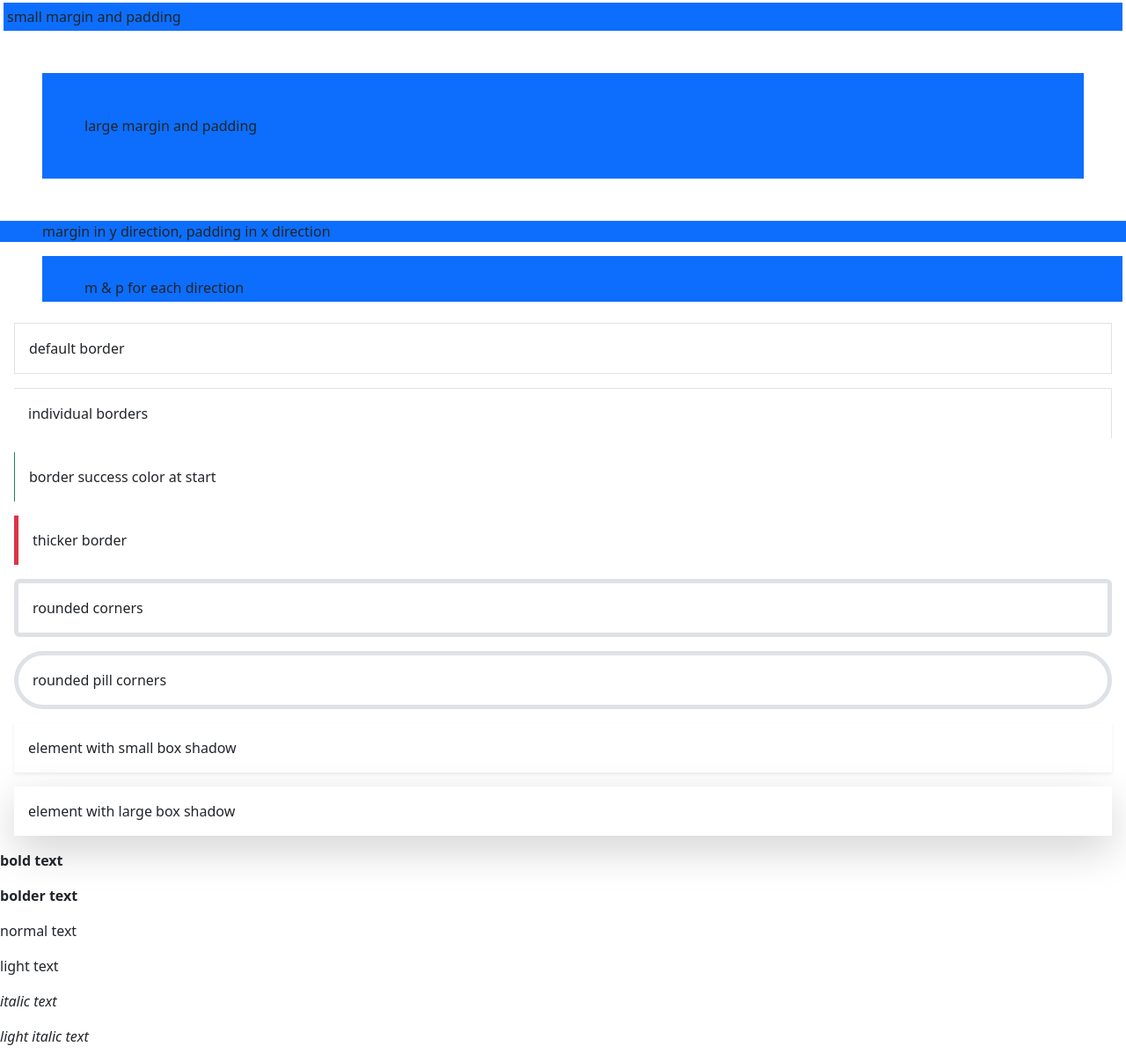
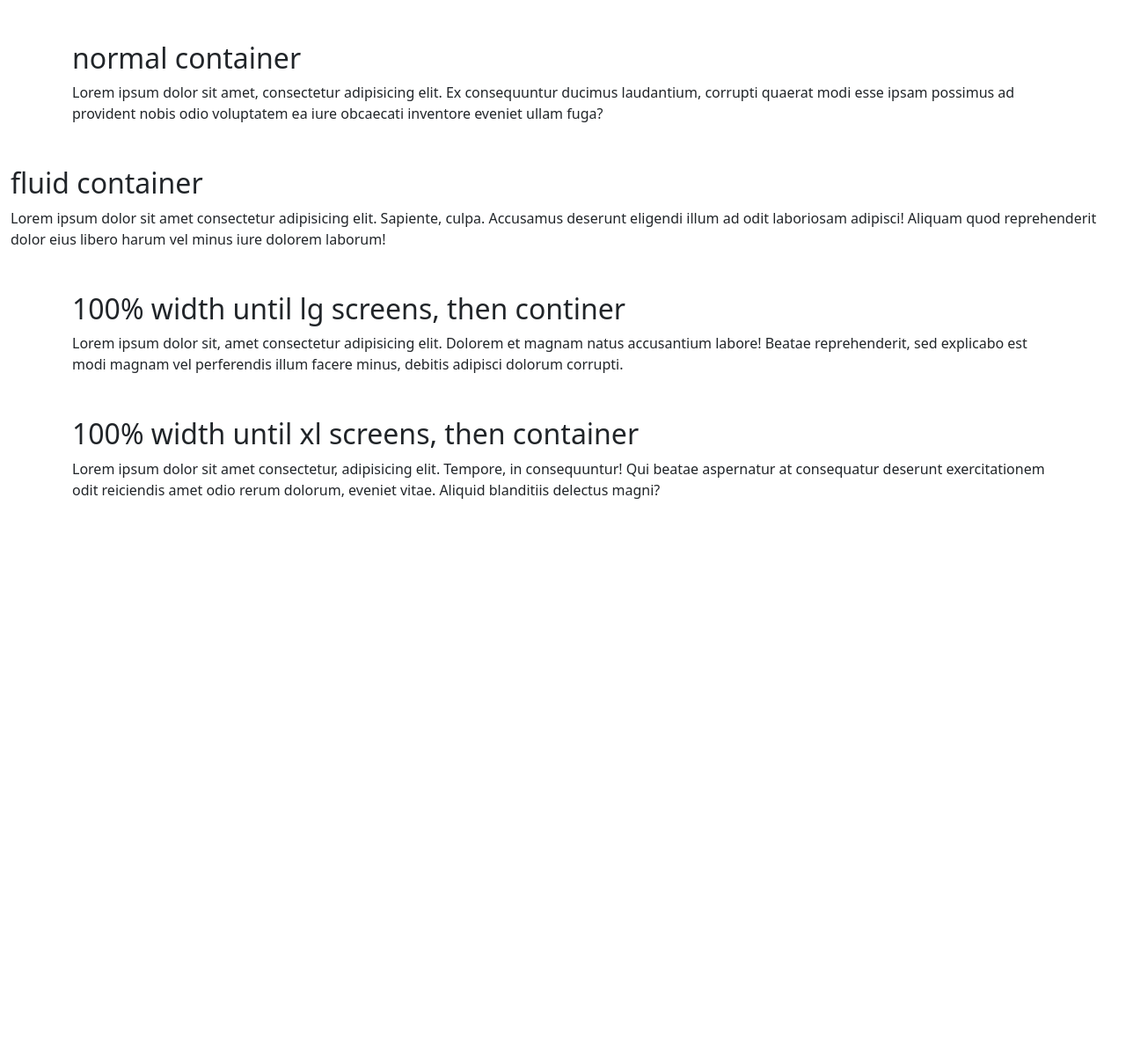
Before and after one commit to addis-hail/learning-bootstrap-5, a plain HTML site: page index.html in a window 1280 px wide. Shown: the part 1-1207 px from the top of the page at 88% size. After the commit the page ends 800 px from the top, so only its background shows below. Drawn offline with nearby package versions, Linux system fonts and the light colour scheme.

Commit message:
containers

```diff
--- a/index.html
+++ b/index.html
@@ -8,31 +8,22 @@
     <title>The book</title>
 </head>
 <body>
-   <!-- margin and padding -->
-   <div class="bg-primary m-1 p-1">small margin and padding</div>
-   <div class="bg-primary m-5 p-5">large margin and padding</div>
-    <div class="bg-primary my-3 px-5">margin in y direction, padding in x direction</div>
-    <div class="bg-primary mt-3 mb-4 ms-5 me-1 ps-5 pt-4 pe-3 pb-1">m & p for each direction</div>
-
-   <!-- borders -->
-   <div class="m-3 p-3 border">default border</div>
-   <div class="m-3 p-3 border-top border-end">individual borders</div>
-   <div class="m-3 p-3 border-start border-success">border success color at start</div>
-   <div class="m-3 p-3 border-start border-danger border-5">thicker border</div>
-   <div class="m-3 p-3 rounded border border-5">rounded corners</div>
-   <div class="m-3 p-3 rounded-pill border border-5">rounded pill corners</div>
-
-   <!-- box shadow -->
-   <div class="m-3 p-3 shadow-sm">element with small box shadow</div>
-   <div class="m-3 p-3 shadow-lg">element with large box shadow</div>
-
-   <!-- font weight -->
-   <p class="fw-bold">bold text</p>
-   <p class="fw-bolder">bolder text</p>
-   <p>normal text</p>
-   <p class="fw-light">light text</p>
-   <p class="fst-italic">italic text</p>
-   <p class="fst-italic fw-light">light italic text</p>
+   <div class="container my-5">
+    <h2>normal container</h2>
+    <p>Lorem ipsum dolor sit amet, consectetur adipisicing elit. Ex consequuntur ducimus laudantium, corrupti quaerat modi esse ipsam possimus ad provident nobis odio voluptatem ea iure obcaecati inventore eveniet ullam fuga?</p>
+   </div>
+   <div class="container-fluid">
+    <h2>fluid container</h2>
+    <p>Lorem ipsum dolor sit amet consectetur adipisicing elit. Sapiente, culpa. Accusamus deserunt eligendi illum ad odit laboriosam adipisci! Aliquam quod reprehenderit dolor eius libero harum vel minus iure dolorem laborum!</p>
+   </div>
+   <div class="container-lg my-5">
+    <h2>100% width until lg screens, then continer</h2>
+    <p>Lorem ipsum dolor sit, amet consectetur adipisicing elit. Dolorem et magnam natus accusantium labore! Beatae reprehenderit, sed explicabo est modi magnam vel perferendis illum facere minus, debitis adipisci dolorum corrupti.</p>
+   </div>
+   <div class="container-xl my-5">
+    <h2>100% width until xl screens, then container</h2>
+    <p>Lorem ipsum dolor sit amet consectetur, adipisicing elit. Tempore, in consequuntur! Qui beatae aspernatur at consequatur deserunt exercitationem odit reiciendis amet odio rerum dolorum, eveniet vitae. Aliquid blanditiis delectus magni?</p>
+   </div>
 
     <script src="https://cdn.jsdelivr.net/npm/bootstrap@5.2.0/dist/js/bootstrap.bundle.min.js" integrity="sha384-A3rJD856KowSb7dwlZdYEkO39Gagi7vIsF0jrRAoQmDKKtQBHUuLZ9AsSv4jD4Xa" crossorigin="anonymous"></script>
 </body>
```
